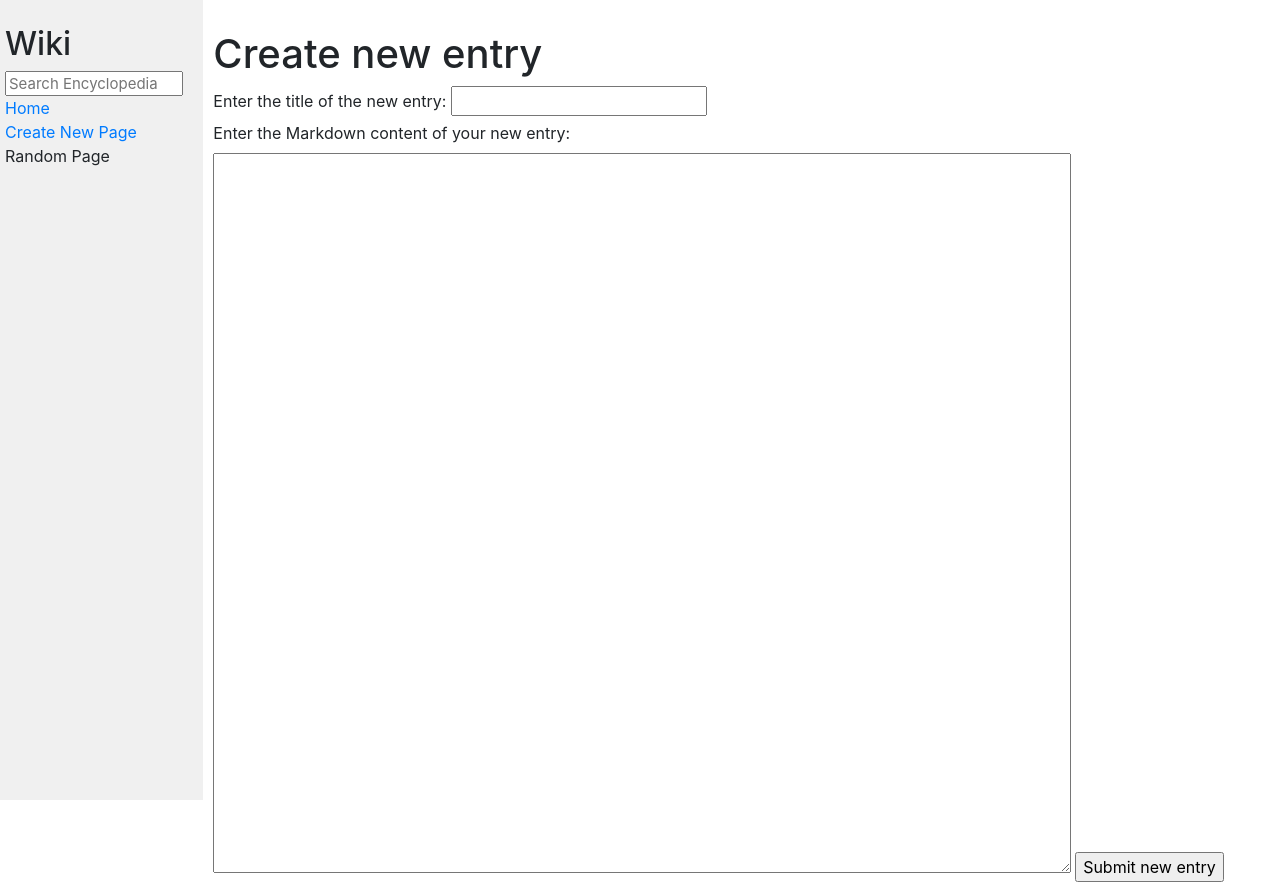
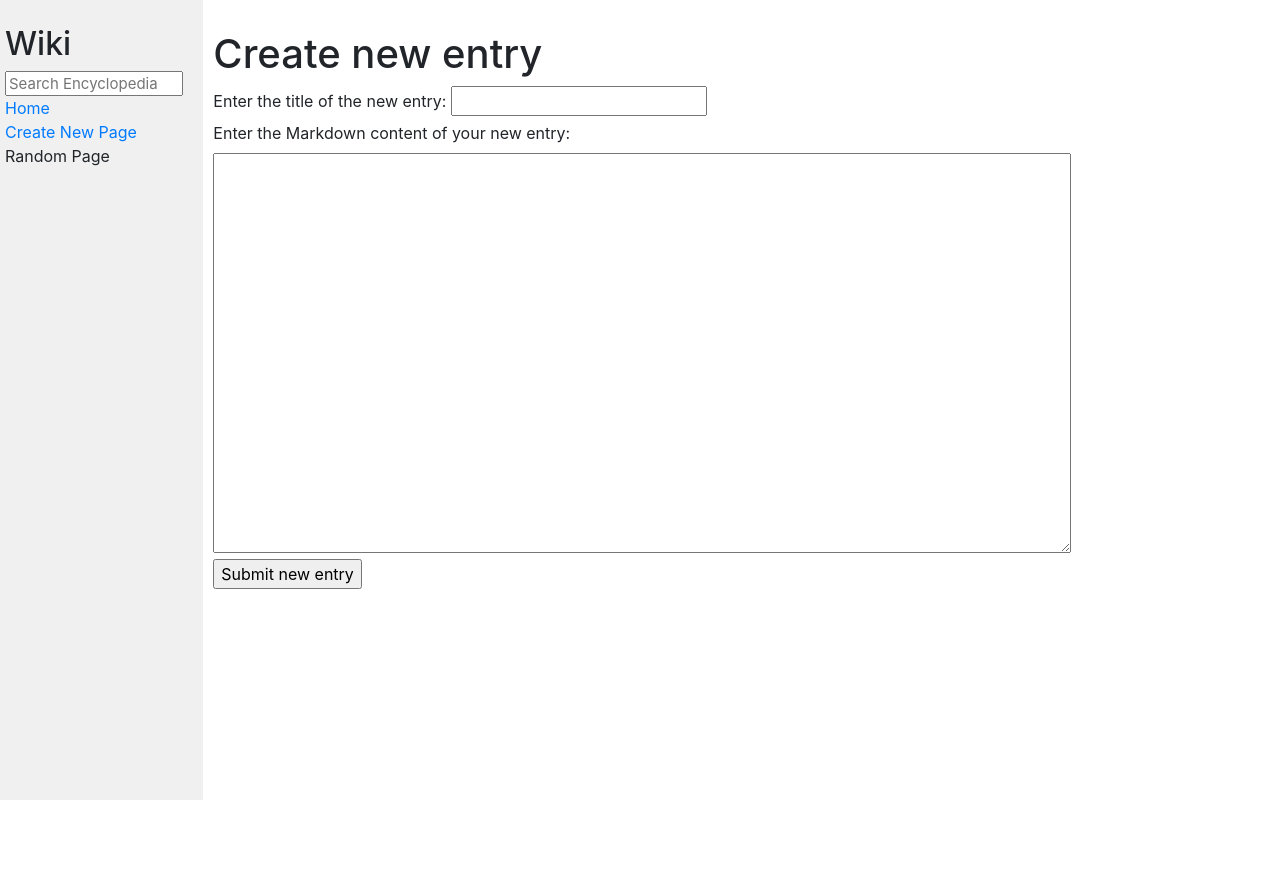
Before and after one commit to TheMisu/HarvardWiki, a Django app: page /create/ in a window 1280 px wide. After the commit the page ends 800 px from the top, so only its background shows below. Run offline with Django 3.2, Linux system fonts and the light colour scheme; some libraries are stand-ins or nearby versions.

Commit message:
Changed the height of the text area.

```diff
--- a/wiki/encyclopedia/static/encyclopedia/styles.css
+++ b/wiki/encyclopedia/static/encyclopedia/styles.css
@@ -13,7 +13,7 @@ h1 {
 }
 
 textarea {
-    height: 90vh;
+    height: 50vh;
     width: 80%;
 }
 
--- a/wiki/encyclopedia/templates/encyclopedia/create.html
+++ b/wiki/encyclopedia/templates/encyclopedia/create.html
@@ -11,9 +11,10 @@
         {% csrf_token %}
         <label for="title">Enter the title of the new entry: </label>
         <input type="text" name="title">
-        <br>
+        <br/>
         <label for="mdown">Enter the Markdown content of your new entry:</label>
-        <textarea class="txtarea" name="mdown"></textarea>
+        <textarea name="mdown"></textarea>
+        <br/>
         <input type="submit" value="Submit new entry">
     </form>
 {% endblock %}
```
